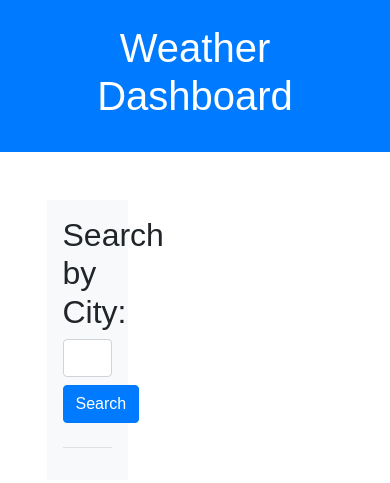
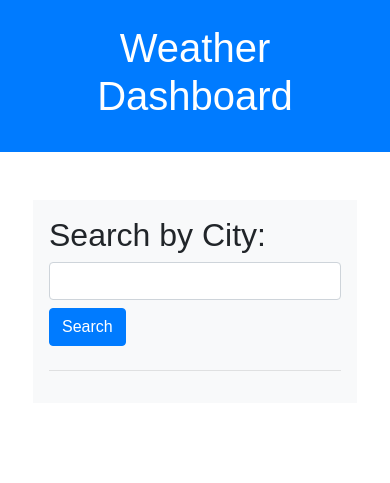
Before and after one commit to jonesmatr/Weather-Dashboard, a plain HTML site: page index.html in a window 390 px wide. Drawn offline with nearby package versions, Linux system fonts and the light colour scheme.

Commit message:
Modified the Bootstrap classes to make the page more responsive.

```diff
--- a/assets/js/script.js
+++ b/assets/js/script.js
@@ -20,7 +20,6 @@ async function fetchWeatherByLocation(lat, lon) {
     <p>Weather: ${data.weather[0].description}</p>
   `;
 }
-
 
   window.addEventListener('load', () => {
     if (navigator.geolocation) {
@@ -111,5 +110,3 @@ fetchWeather(city);
         }
 });
 });
-
-//Still need to add the weather information from previous searches into local storage.
--- a/index.html
+++ b/index.html
@@ -13,14 +13,14 @@
   </header>
   <div class="container col-12 p-5">
     <div class="row justify-content-center">
-      <aside class="col-3 bg-light p-3">
+      <aside class="col-12 col-md-3 bg-light p-3">
         <h2>Search by City:</h2>
         <input type="text" id="search-input" class="form-control mb-2">
         <button id="search-button" class="btn btn-primary mb-2">Search</button>
         <hr>
         <ul id="search-history" class="list-group search-city"></ul>
       </aside>
-      <section class="d-flex flex-column col-8"> <!--I want this to contain two row stacked on top of each other. The 1st row will
+      <section class="d-flex flex-column col-12 col-md-8"> <!--I want this to contain two row stacked on top of each other. The 1st row will
         have the current weather for the selected city and take up the full row. The 2nd row will have the 5-day forecast cards.-->
         <div  id="current-weather">
         </div>
```
